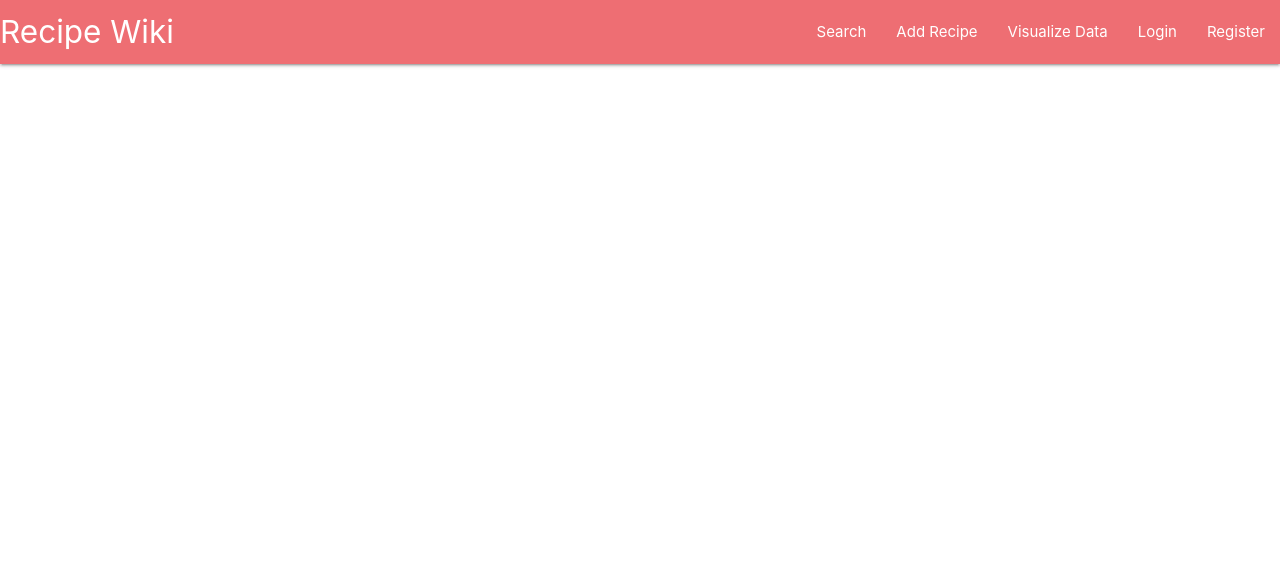
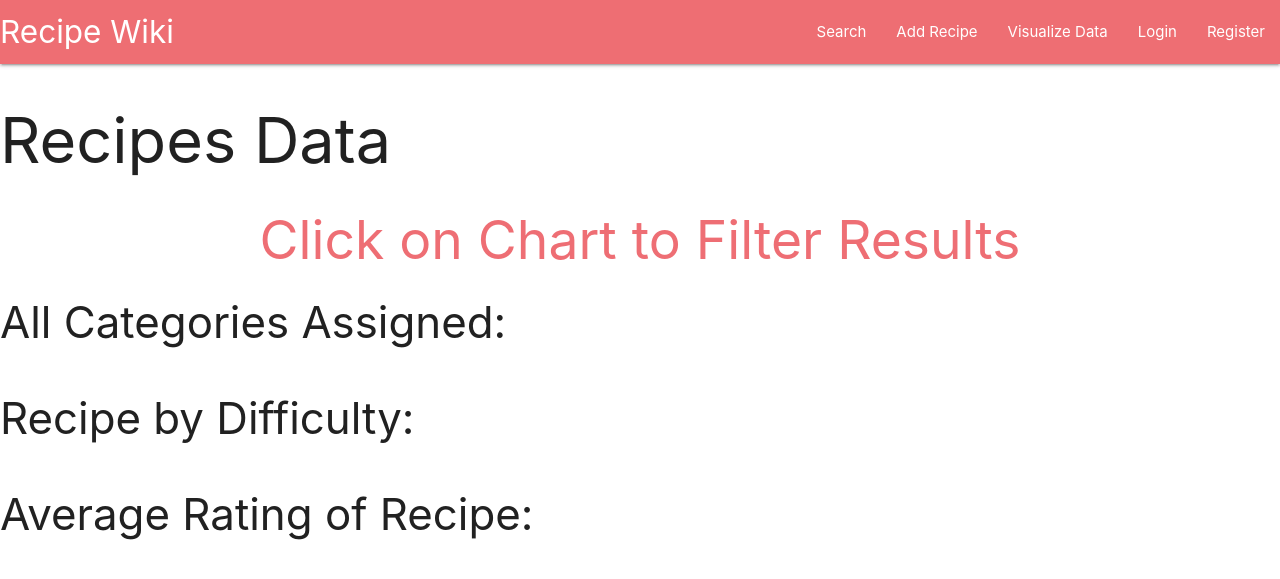
Before and after one commit to Code-Institute-Submissions/milestone-project-5, a Flask app: template templates/visualizedata.html in a window 1280 px wide. Shown: the top 579 px of the page. Run offline with Flask 2, Linux system fonts and the light colour scheme; the template is opened without the code that fills it, so the values that code supplies are empty.

Commit message:
add headers

```diff
--- a/templates/visualizedata.html
+++ b/templates/visualizedata.html
@@ -11,9 +11,30 @@
   {% endif %}
 {% endwith %}
 
+<h1 id="visualize-data-header">Recipes Data</h1>
+<h2 id="visualize-data-subheader">Click on Chart to Filter Results</h2>
+
+<div class="row">
+    <h3 class="chart-header">All Categories Assigned:</h3>
+    <div class="col s12">
     <div id="categoriesChart"></div>
+</div>
+</div>
+
+<div class="row">
+    <h3 class="chart-header">Recipe by Difficulty:</h3>
+    <div class="col s12">
     <div id="difficultyChart"></div>
+</div>
+</div>
+
+<div class="row">
+    <h3 class="chart-header">Average Rating of Recipe:</h3>
+    <div class="col s12">
     <div id="ratingsChart"></div>
+</div>
+</div>
+
 
     <!--<script src="https://cdnjs.cloudflare.com/ajax/libs/d3/3.5.17/d3.min.js"></script>-->
     <!--<script type="text/javascript" src="static/js/graph.js"></script>-->
```
